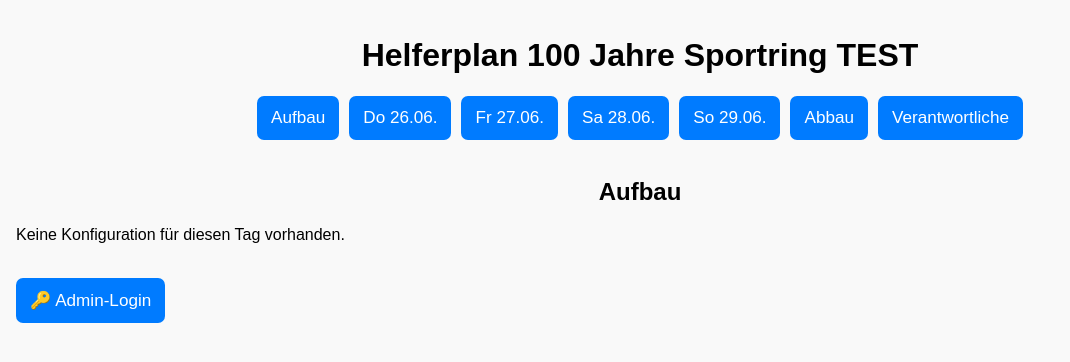
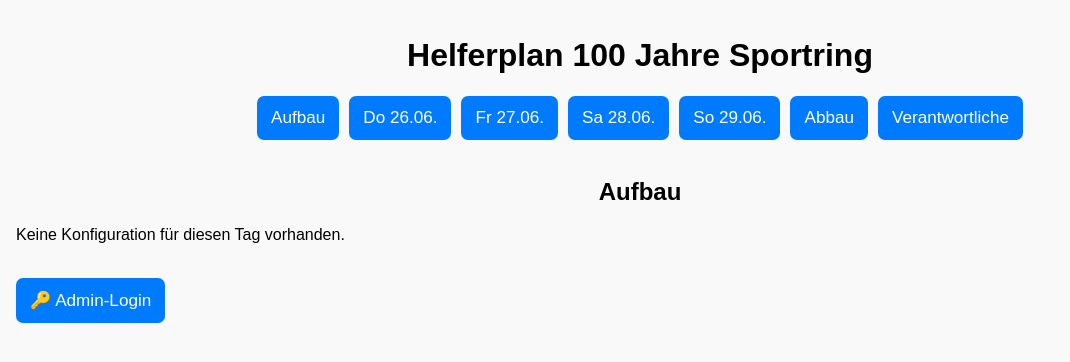
Before and after one commit to SeanSteinfeg3r/Helferplan, a plain HTML site: page index.html in a window 1280 px wide. Shown: the whole page, without its empty margins (0-1070 px from the left). Drawn offline with Linux system fonts and the light colour scheme; no server answers.

Commit message:
Update index.html

```diff
--- a/index.html
+++ b/index.html
@@ -81,7 +81,7 @@
   </style>
 </head>
 <body>
-  <h1>Helferplan 100 Jahre Sportring TEST</h1>
+  <h1>Helferplan 100 Jahre Sportring</h1>
   <div class="tage-buttons">
     <button onclick="zeigeTag('Aufbau')">Aufbau</button>
     <button onclick="zeigeTag('Donnerstag')">Do 26.06.</button>
```
